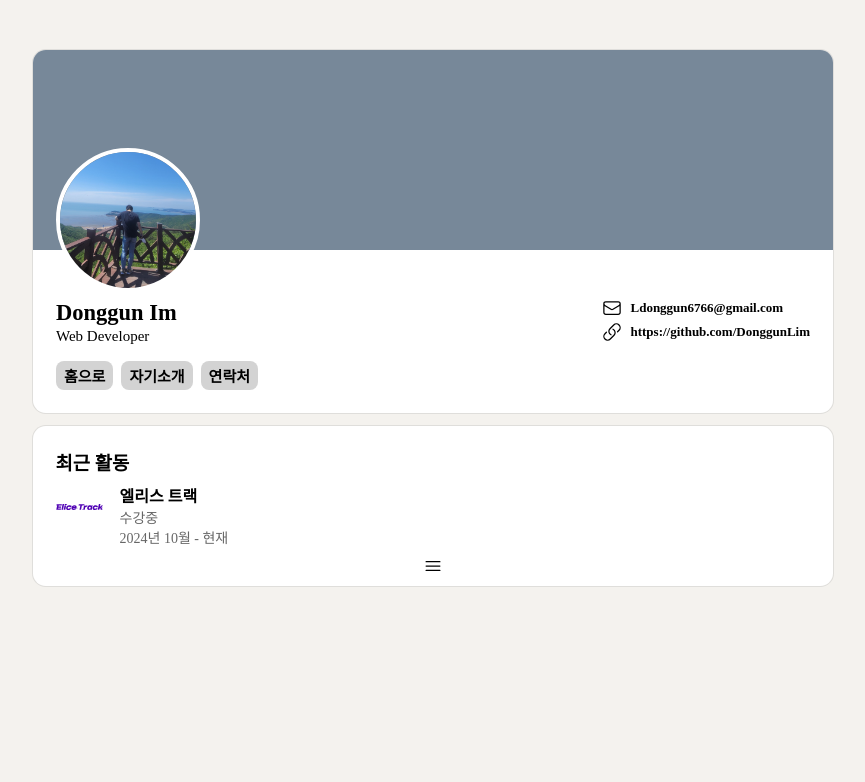
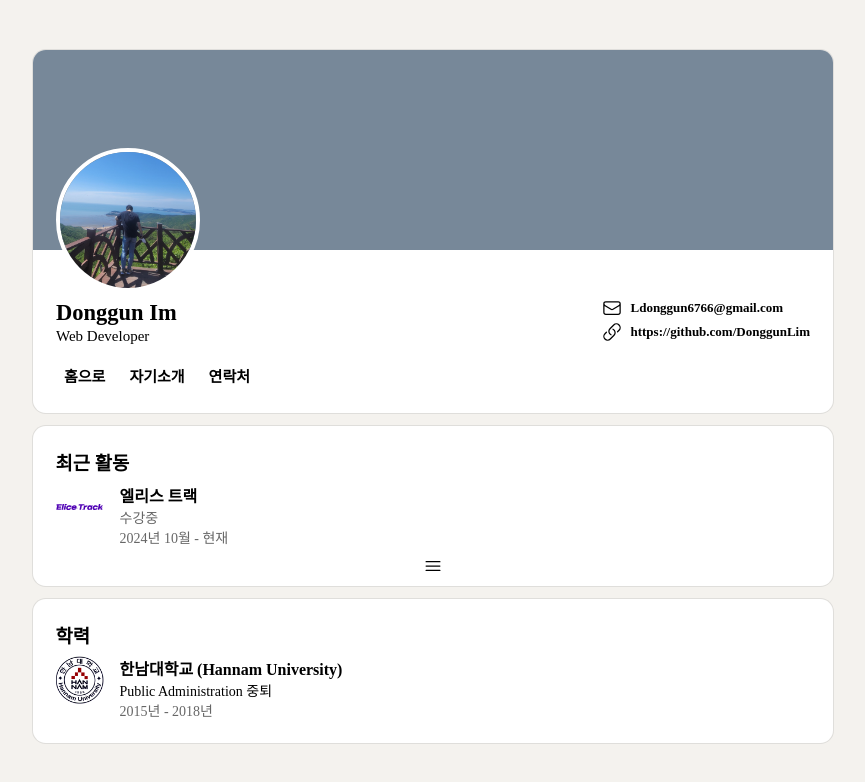
Before and after one commit to DonggunLim/resume, a React (Vite) app: page / in a window 1280 px wide. Shown: the top 782 px of the page, without its empty margins (207-1072 px from the left). Built offline with nearby package versions, Linux system fonts and the light colour scheme.

Commit message:
education component

```diff
--- /dev/null
+++ b/src/components/Education.jsx
@@ -0,0 +1,22 @@
+import BoxConatiner from "./BoxConatiner";
+import universityLogo from "../assets/university-logo.gif";
+
+export default function Education() {
+  return (
+    <BoxConatiner>
+      <div className="education-wrapper">
+        <h1 className="title">학력</h1>
+        <div className="education">
+          <div className="img-container">
+            <img src={universityLogo} alt="university-logo" />
+          </div>
+          <div className="education-description">
+            <p>한남대학교 (Hannam University)</p>
+            <p>Public Administration 중퇴</p>
+            <p>2015년 - 2018년</p>
+          </div>
+        </div>
+      </div>
+    </BoxConatiner>
+  );
+}
--- a/src/index.css
+++ b/src/index.css
@@ -3,6 +3,7 @@
 @import "./styles/components/boxContainer.css";
 @import "./styles/components/latestActivity.css";
 @import "./styles/components/accordion.css";
+@import "./styles/components/education.css";
 
 /*  */
 
--- a/src/pages/HomePage.jsx
+++ b/src/pages/HomePage.jsx
@@ -1,9 +1,11 @@
+import Education from "../components/Education";
 import LatestActivity from "../components/LatestActivity";
 
 const HomePage = () => {
   return (
     <>
       <LatestActivity />
+      <Education />
     </>
   );
 };
--- /dev/null
+++ b/src/styles/components/education.css
@@ -0,0 +1,39 @@
+.education-wrapper {
+  padding: 22.5px;
+}
+
+.education-wrapper > .title {
+  font-size: 18.75px;
+  font-weight: 600;
+  padding-bottom: 8px;
+}
+
+.education {
+  display: flex;
+  gap: 16px;
+}
+
+.education > .img-container {
+  width: 48px;
+  height: 48px;
+}
+
+.education > .img-container img {
+  width: 100%;
+  height: 100%;
+  object-fit: cover;
+}
+
+.education-description > p {
+  font-size: 14px;
+  font-weight: 400;
+}
+
+.education-description > p:nth-child(1) {
+  font-size: 16px;
+  font-weight: 600;
+}
+
+.education-description > p:nth-child(3) {
+  color: rgba(0, 0, 0, 0.6);
+}
--- a/src/styles/components/header.css
+++ b/src/styles/components/header.css
@@ -68,11 +68,10 @@
   outline: none;
   border: none;
   cursor: pointer;
-  background-color: lightgray;
+  background-color: #fff;
   border-radius: 8px;
 }
 
 .page-navigation > button:hover {
-  background-color: gray;
-  color: aliceblue;
+  color: lightslategray;
 }
```
Also changed, not shown: src/assets/university-logo.gif (added).
